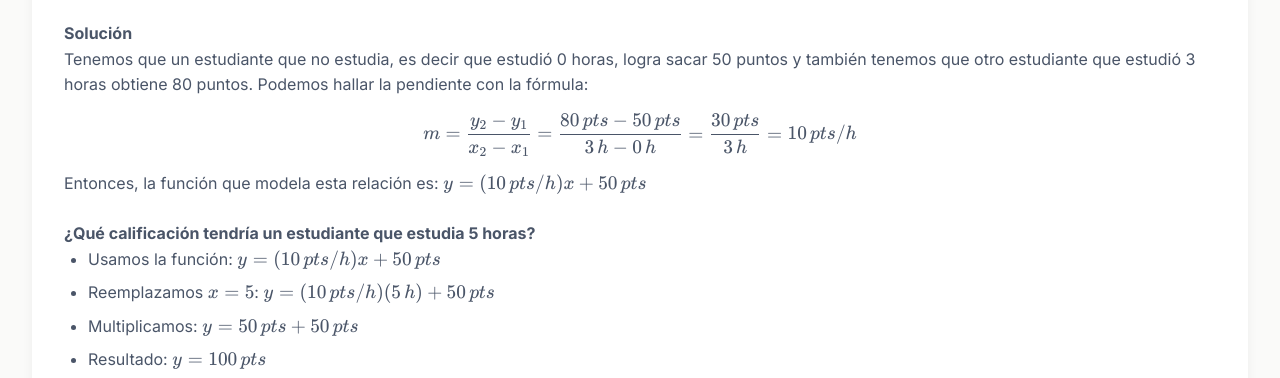
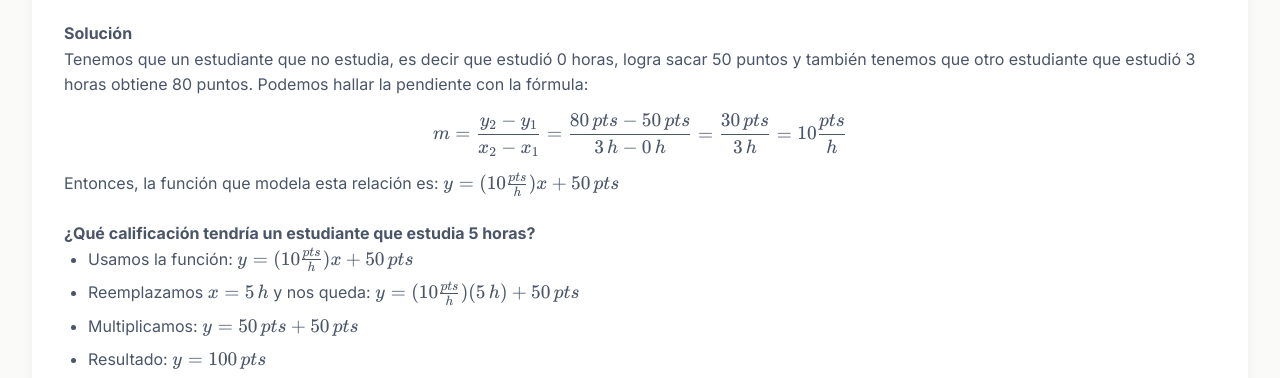
Before and after one commit to jb-1717/10mo, a plain HTML site: page graficas.html in a window 1280 px wide. Shown: the part 4294-4672 px from the top of the page. Drawn offline with nearby package versions, Linux system fonts and the light colour scheme.

Commit message:
Update graficas.html

```diff
--- a/graficas.html
+++ b/graficas.html
@@ -261,13 +261,13 @@
                 <br>
                 <p><strong>Solución</strong></p>
                 <p>Tenemos que un estudiante que no estudia, es decir que estudió 0 horas, logra sacar 50 puntos y también tenemos que otro estudiante que estudió 3 horas obtiene 80 puntos. Podemos hallar la pendiente con la fórmula:</p>
-                <p>$$ m = \frac{y_2 - y_1}{x_2 - x_1} = \frac{80\,pts - 50\,pts}{3\,h - 0\,h} = \frac{30\,pts}{3\,h} = 10\,pts/h $$</p>
-                <p>Entonces, la función que modela esta relación es: $y = (10\,pts/h) x + 50\,pts$</p>
+                <p>$$ m = \frac{y_2 - y_1}{x_2 - x_1} = \frac{80\,pts - 50\,pts}{3\,h - 0\,h} = \frac{30\,pts}{3\,h} = 10\frac{pts}{h} $$</p>
+                <p>Entonces, la función que modela esta relación es: $y = (10\frac{pts}{h}) x + 50\,pts$</p>
                 <br>
                 <p><strong>¿Qué calificación tendría un estudiante que estudia 5 horas?</strong></p>
                 <ul>
-                    <li>Usamos la función: $y = (10\,pts/h) x + 50\,pts$</li>
-                    <li>Reemplazamos $x = 5$: $y = (10\,pts/h)(5\,h) + 50\,pts$</li>
+                    <li>Usamos la función: $y = (10\frac{pts}{h}) x + 50\,pts$</li>
+                    <li>Reemplazamos $x = 5\,h$ y nos queda: $y = (10\frac{pts}{h})(5\,h) + 50\,pts$</li>
                     <li>Multiplicamos: $y = 50\,pts + 50\,pts$</li>
                     <li>Resultado: $y = 100\,pts$</li>
                     <li>Un estudiante que estudia 5 horas sacaría 100 puntos. Este resultado se puede comprobar observando la gráfica de abajo.</li>
```
